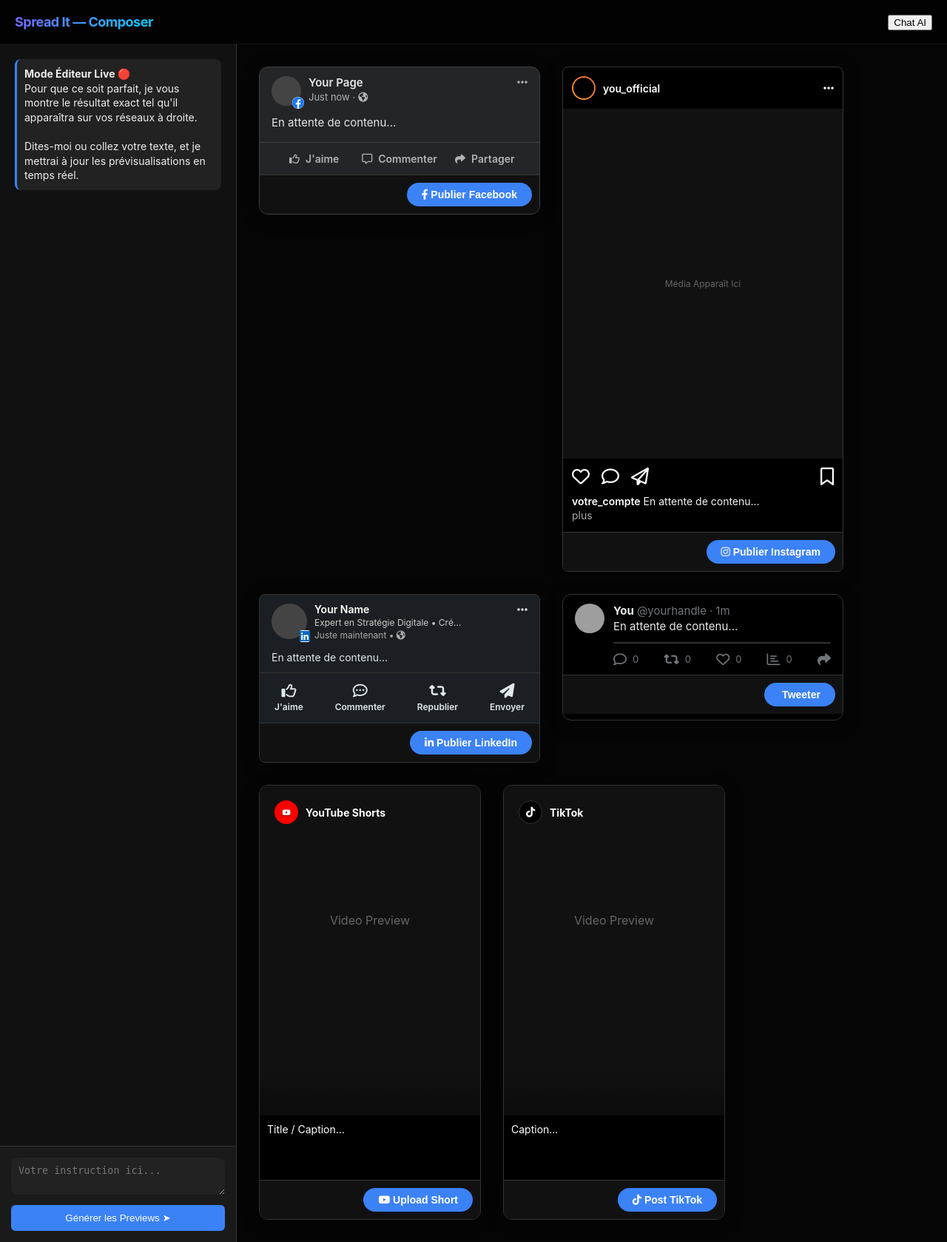
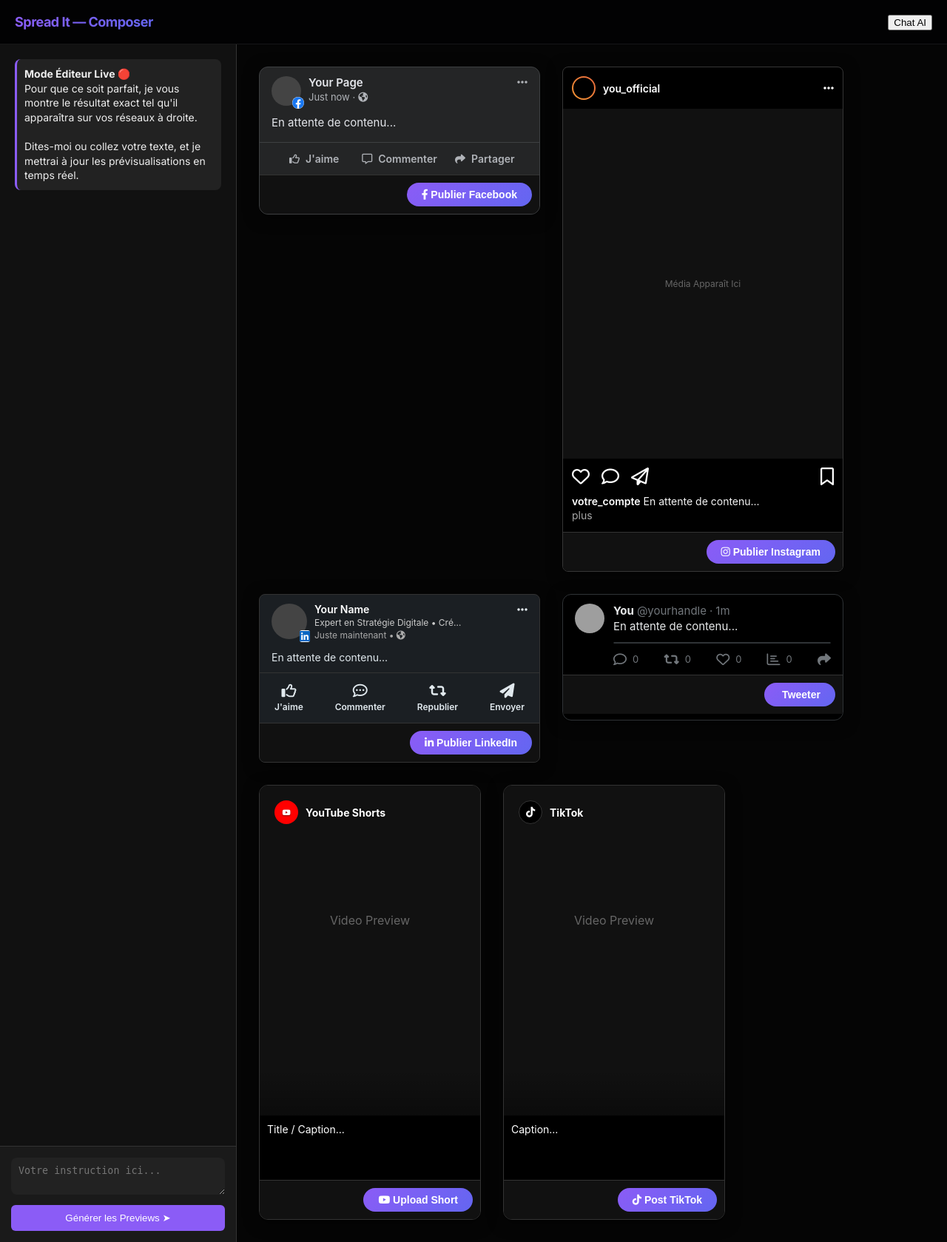
Before and after one commit to onlymatt43/spread-it-enhanced, a Node server app: page /composer in a window 1280 px wide. Shown: the whole page at 74% size. Run offline with Node 20, Linux system fonts and the light colour scheme; some libraries are stand-ins or nearby versions; grey boxes are pictures that could not be loaded.

Commit message:
Design: unify composer palette — blue → purple, add Inter font

```diff
--- a/spread-it-standalone/public/css/composer.css
+++ b/spread-it-standalone/public/css/composer.css
@@ -4,9 +4,9 @@
   --surface: #121214;
   --surface-glass: rgba(20, 20, 25, 0.7);
   --border: rgba(255, 255, 255, 0.08);
-  --primary: #3b82f6;
-  --primary-glow: rgba(59, 130, 246, 0.5);
-  --accent: linear-gradient(135deg, #7b61ff, #00d4ff);
+  --primary: #8b5cf6;
+  --primary-glow: rgba(139, 92, 246, 0.5);
+  --accent: linear-gradient(135deg, #8b5cf6, #6366f1);
   --text-main: #ededed;
   --text-muted: #a1a1aa;
   --font-stack: 'Inter', -apple-system, BlinkMacSystemFont, 'Segoe UI', Roboto, sans-serif;
@@ -19,8 +19,8 @@
   font-family: var(--font-stack);
   background-color: var(--bg);
   background-image:
-    radial-gradient(circle at 15% 15%, rgba(123, 97, 255, 0.15), transparent 40%),
-    radial-gradient(circle at 85% 85%, rgba(0, 212, 255, 0.1), transparent 40%);
+    radial-gradient(circle at 15% 15%, rgba(139, 92, 246, 0.15), transparent 40%),
+    radial-gradient(circle at 85% 85%, rgba(99, 102, 241, 0.1), transparent 40%);
   color: var(--text-main);
   height: 100vh;
   margin: 0;
@@ -143,7 +143,7 @@
   box-shadow: 0 4px 12px rgba(123, 97, 255, 0.3);
   transition: all 0.2s;
 }
-.btn-accent:hover { transform: translateY(-1px); box-shadow: 0 6px 16px rgba(123, 97, 255, 0.4); }
+.btn-accent:hover { transform: translateY(-1px); box-shadow: 0 6px 16px rgba(139, 92, 246, 0.4); }
 
 .btn-ghost {
   background: rgba(255,255,255,0.03); border: 1px solid var(--border);
--- a/spread-it-standalone/views/composer.ejs
+++ b/spread-it-standalone/views/composer.ejs
@@ -7,6 +7,7 @@
   <title><%= title %></title>
   <link rel="stylesheet" href="/style.css">
   <link rel="stylesheet" href="/css/composer.css">
+  <link href="https://fonts.googleapis.com/css2?family=Inter:wght@400;500;600;700;800&display=swap" rel="stylesheet">
 </head>
 <body class="composer-dark">
   <div class="composer-backdrop"></div>
@@ -54,9 +55,9 @@
     border-top: 1px solid #333;
 }
 .message { font-size: 14px; line-height: 1.4; color: #eee; }
-.message.ai .bubble { background: #222; padding: 10px; border-radius: 8px; border-left: 3px solid #3b82f6; }
+.message.ai .bubble { background: #222; padding: 10px; border-radius: 8px; border-left: 3px solid #8b5cf6; }
 .message.user { align-self: flex-end; }
-.message.user .bubble { background: #3b82f6; color: white; padding: 8px 12px; border-radius: 12px 12px 0 12px; }
+.message.user .bubble { background: #8b5cf6; color: white; padding: 8px 12px; border-radius: 12px 12px 0 12px; }
 
 /* PREVIEW DECK GRID */
 .preview-deck {
@@ -247,7 +248,7 @@
     justify-content: flex-end;
 }
 .btn-share-real {
-    background: #3b82f6;
+    background: linear-gradient(135deg, #8b5cf6, #6366f1);
     color: white;
     border: none;
     padding: 8px 20px;
@@ -278,7 +279,7 @@
         </div>
         <div class="chat-input-area">
             <textarea id="userPrompt" class="chat-textarea" placeholder="Votre instruction ici..." style="width:100%; background:#222; color:white; border:none; padding:10px; border-radius:8px;" rows="2"></textarea>
-            <button id="sendMessage" style="width:100%; margin-top:10px; background:#3b82f6; color:white; border:none; padding:10px; border-radius:6px; cursor:pointer">Générer les Previews ➤</button>
+            <button id="sendMessage" style="width:100%; margin-top:10px; background:#8b5cf6; color:white; border:none; padding:10px; border-radius:6px; cursor:pointer">Générer les Previews ➤</button>
         </div>
     </aside>
 
```
